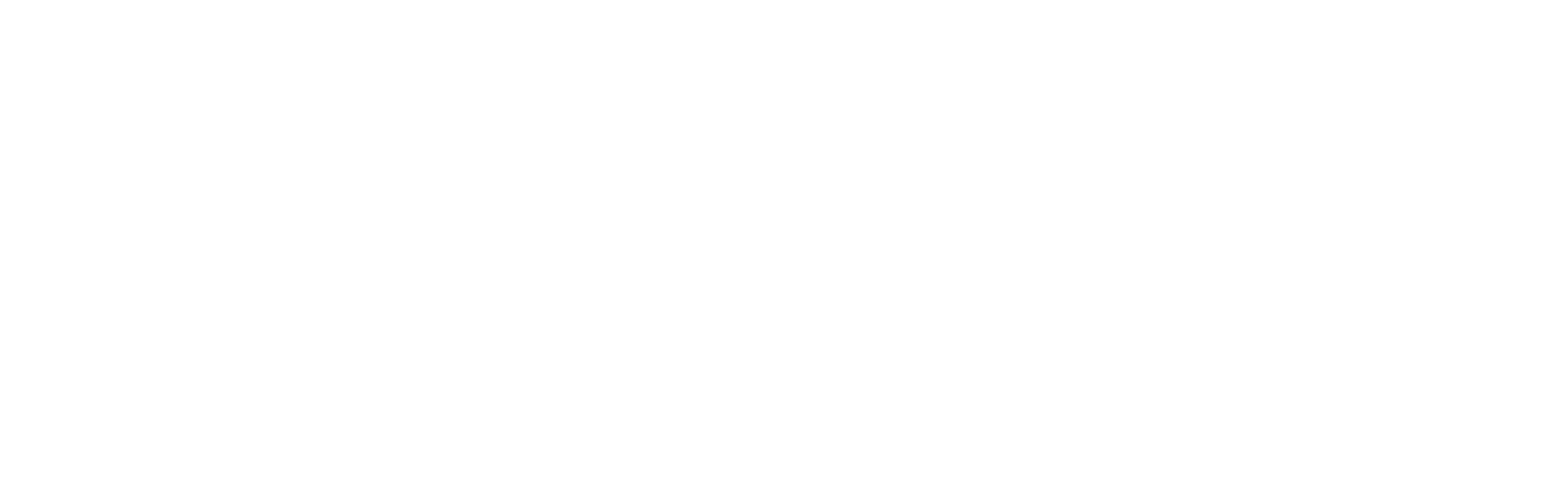
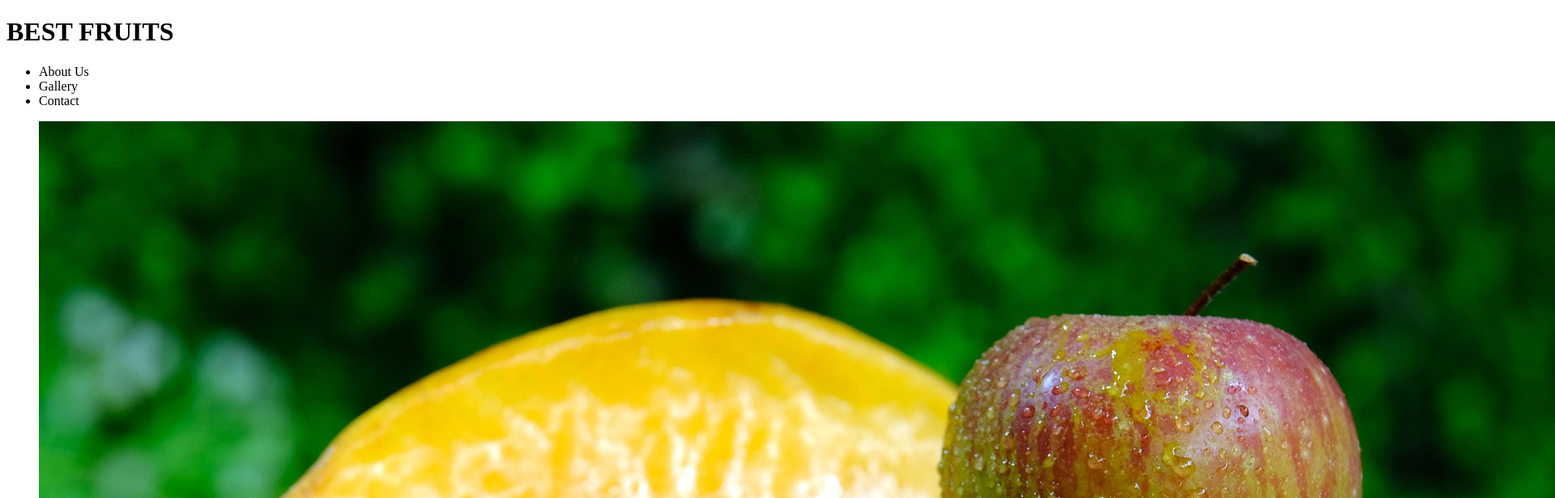
Before and after one commit to erhic/photography-site1, a plain HTML site: page index.html in a window 1280 px wide. Shown: the top 616 px of the page at 81% size, 1920 px wide, since content can reach past the window. Drawn offline with Linux system fonts and the light colour scheme.

Commit message:
adding menu link

```diff
--- a/index.html
+++ b/index.html
@@ -5,9 +5,30 @@
     <meta http-equiv="X-UA-Compatible" content="IE=edge">
     <meta name="viewport" content="width=device-width, initial-scale=1.0">
     <title>Document</title>
-
+    <link rel="stylesheet" href="style.css">
 </head>
 <body>
+    <h1 class="Topic">BEST FRUITS</h1>
+<section class="menu">
+    <nav>
+        <ul>
+            <li><a href= about ></a>About Us</li>
+            <li><a href= gallery ></a>Gallery</li>
+            <li><a href= contact ></a>Contact</li>
+        </ul>
+    </nav>
+<a href=""></a>
+<div>
+    <figure>
+        <img src="./apples-6646745_1920.jpg">
+        <figcaption>Apples</figcaption>
+    </figure>
+<figure>
+    <img src="./raspberries-6634439_1920.jpg">
+    <figcaption>Apples</figcaption>
+</figure>
+</div>
+
 
 </body>
 </html>
```
